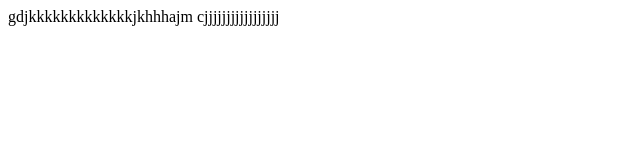
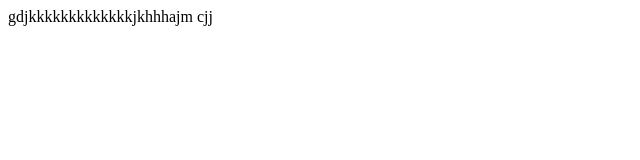
Before and after one commit to RITIK-10/Test, a plain HTML site: page index.html in a window 1280 px wide. Shown: the whole page, without its empty margins (0-640 px from the left). Drawn offline with Linux system fonts and the light colour scheme.

Commit message:
Second Commit

```diff
--- a/index.html
+++ b/index.html
@@ -7,6 +7,6 @@
     <title>Test</title>
 </head>
 <body>
-    gdjkkkkkkkkkkkkkjkhhhajm cjjjjjjjjjjjjjjjjj
+    gdjkkkkkkkkkkkkkjkhhhajm cjj
 </body>
 </html>
```
